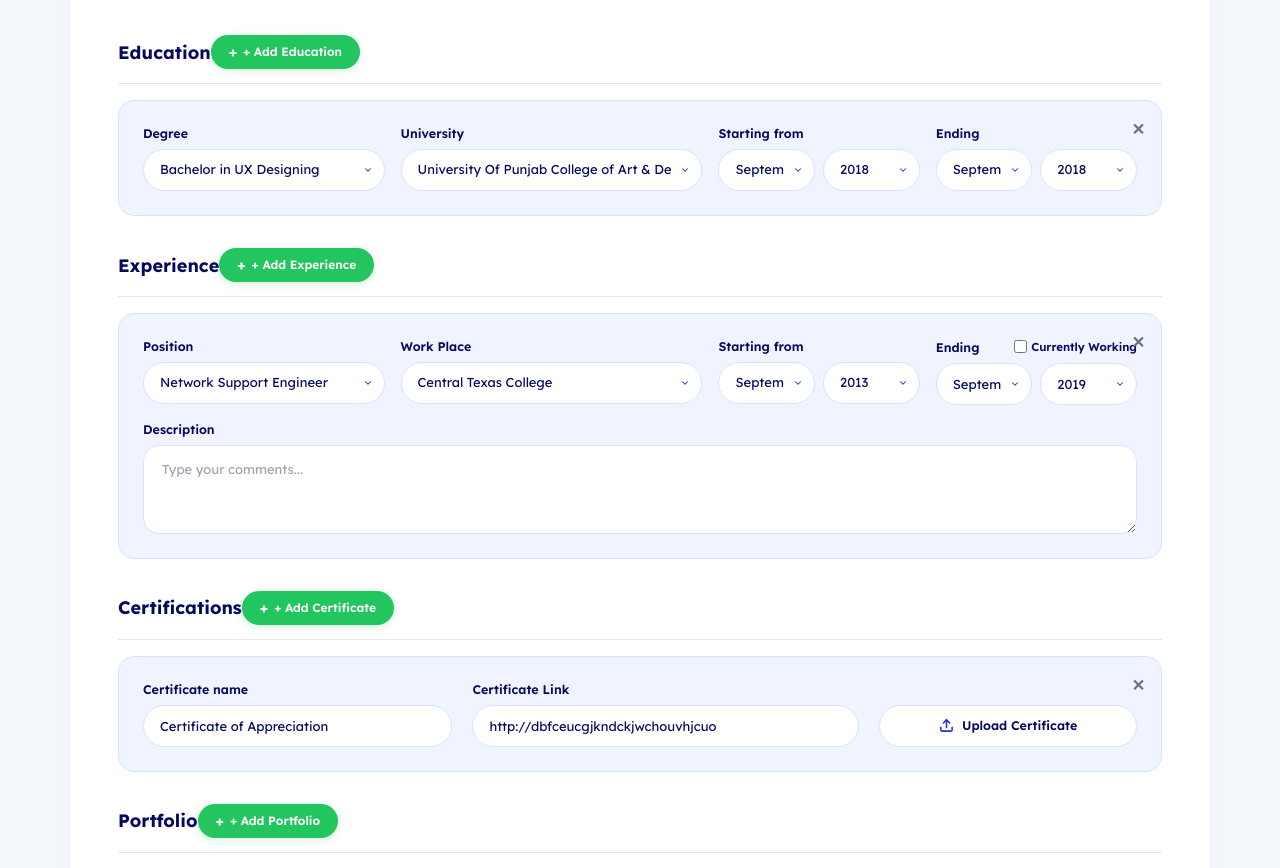
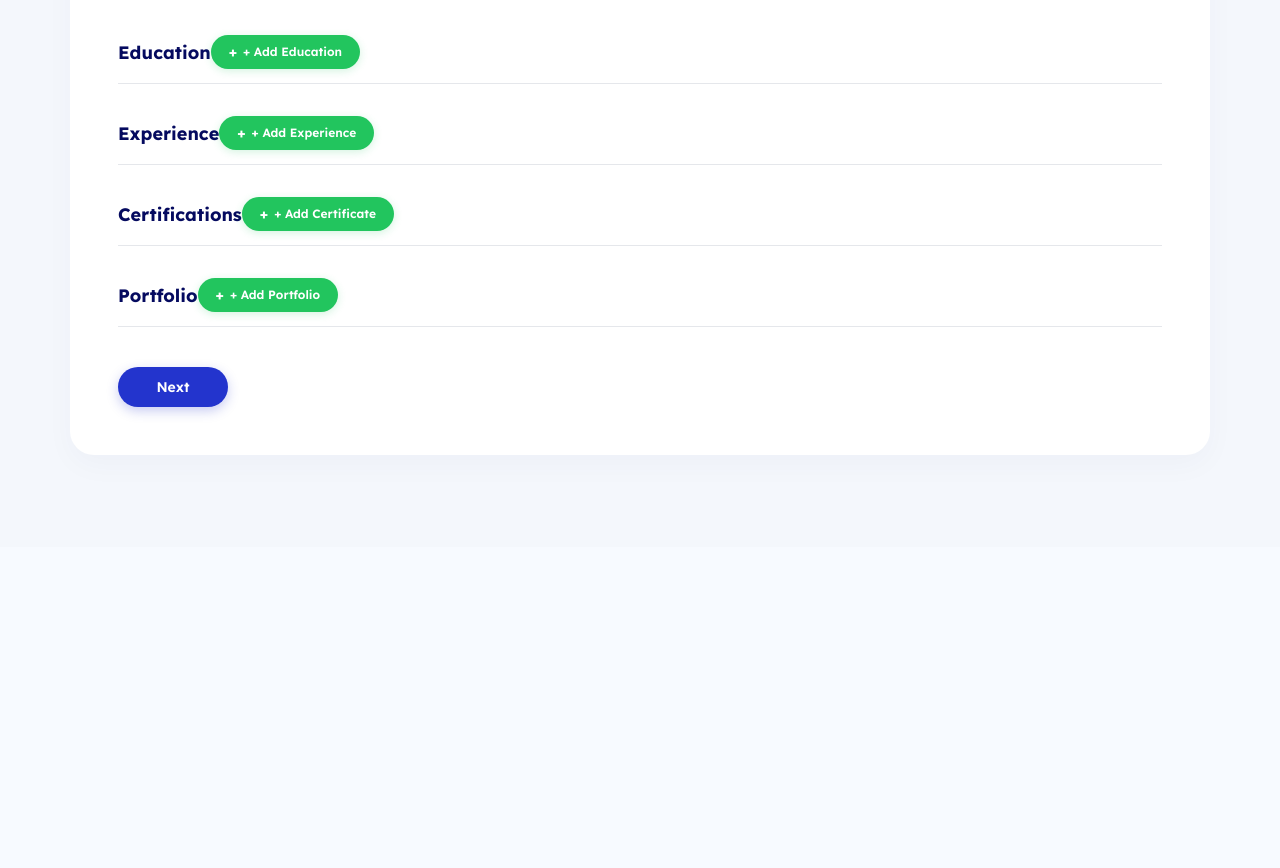
Before and after one commit to Mominkhalid045-debug/greelance-login, a React (Vite) app: page /setup-profile in a window 1280 px wide. Shown: the part 509-1377 px from the top of the page. After the commit the page ends 1056 px from the top, so only its background shows below. Built offline with nearby package versions, Linux system fonts and the light colour scheme.

Commit message:
Set initial section cards hidden so green Add buttons toggle expanding details on click

```diff
--- a/src/pages/SetupProfile.jsx
+++ b/src/pages/SetupProfile.jsx
@@ -23,11 +23,11 @@ export default function SetupProfile() {
     timeZone: '',
   });
 
-  // Section Inline Cards visibility (default true so user sees filled Figma state, or toggles with + Add button)
-  const [showEdu, setShowEdu] = useState(true);
-  const [showExp, setShowExp] = useState(true);
-  const [showCert, setShowCert] = useState(true);
-  const [showPort, setShowPort] = useState(true);
+  // Section Inline Cards visibility (default false so user clicks + Add button to show details)
+  const [showEdu, setShowEdu] = useState(false);
+  const [showExp, setShowExp] = useState(false);
+  const [showCert, setShowCert] = useState(false);
+  const [showPort, setShowPort] = useState(false);
 
   // Education Values
   const [eduData, setEduData] = useState({
@@ -273,7 +273,7 @@ export default function SetupProfile() {
             {/* =====================================
                 SECTION 2: EDUCATION (FIGMA EXACT)
                ===================================== */}
-            <SectionHeader title="Education" buttonText="+ Add Education" onAdd={() => setShowEdu(true)} />
+            <SectionHeader title="Education" buttonText="+ Add Education" onAdd={() => setShowEdu((prev) => !prev)} />
             {showEdu && (
               <FigmaCard onClose={() => setShowEdu(false)}>
                 <div style={{ display: 'grid', gridTemplateColumns: '1.2fr 1.5fr 1fr 1fr', gap: '16px' }}>
@@ -317,7 +317,7 @@ export default function SetupProfile() {
             {/* =====================================
                 SECTION 3: EXPERIENCE (FIGMA EXACT)
                ===================================== */}
-            <SectionHeader title="Experience" buttonText="+ Add Experience" onAdd={() => setShowExp(true)} />
+            <SectionHeader title="Experience" buttonText="+ Add Experience" onAdd={() => setShowExp((prev) => !prev)} />
             {showExp && (
               <FigmaCard onClose={() => setShowExp(false)}>
                 <div style={{ display: 'grid', gridTemplateColumns: '1.2fr 1.5fr 1fr 1fr', gap: '16px', marginBottom: '16px' }}>
@@ -389,7 +389,7 @@ export default function SetupProfile() {
             {/* =====================================
                 SECTION 4: CERTIFICATIONS (FIGMA EXACT)
                ===================================== */}
-            <SectionHeader title="Certifications" buttonText="+ Add Certificate" onAdd={() => setShowCert(true)} />
+            <SectionHeader title="Certifications" buttonText="+ Add Certificate" onAdd={() => setShowCert((prev) => !prev)} />
             {showCert && (
               <FigmaCard onClose={() => setShowCert(false)}>
                 <div style={{ display: 'grid', gridTemplateColumns: '1.2fr 1.5fr 1fr', gap: '20px', alignItems: 'flex-end' }}>
@@ -417,7 +417,7 @@ export default function SetupProfile() {
             {/* =====================================
                 SECTION 5: PORTFOLIO (FIGMA EXACT)
                ===================================== */}
-            <SectionHeader title="Portfolio" buttonText="+ Add Portfolio" onAdd={() => setShowPort(true)} />
+            <SectionHeader title="Portfolio" buttonText="+ Add Portfolio" onAdd={() => setShowPort((prev) => !prev)} />
             {showPort && (
               <FigmaCard onClose={() => setShowPort(false)}>
                 <div style={{ display: 'grid', gridTemplateColumns: '1.2fr 1.5fr 1fr', gap: '20px', alignItems: 'flex-end', marginBottom: '16px' }}>
```
